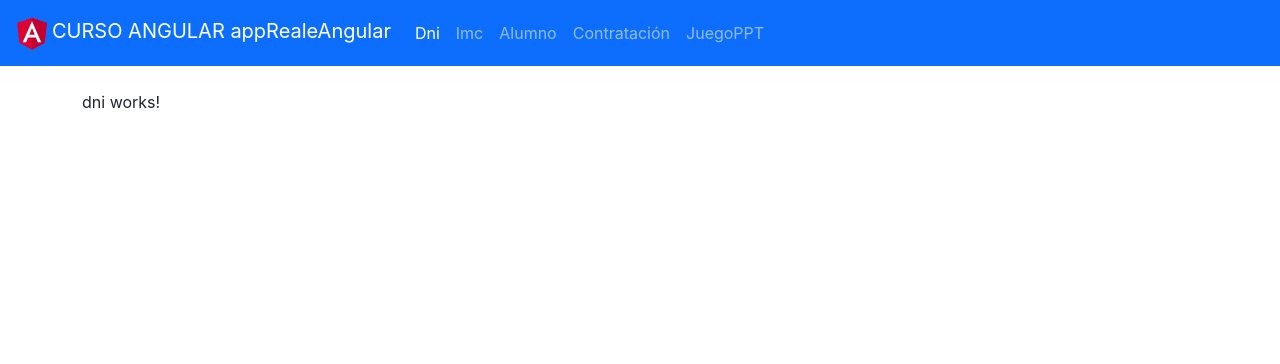
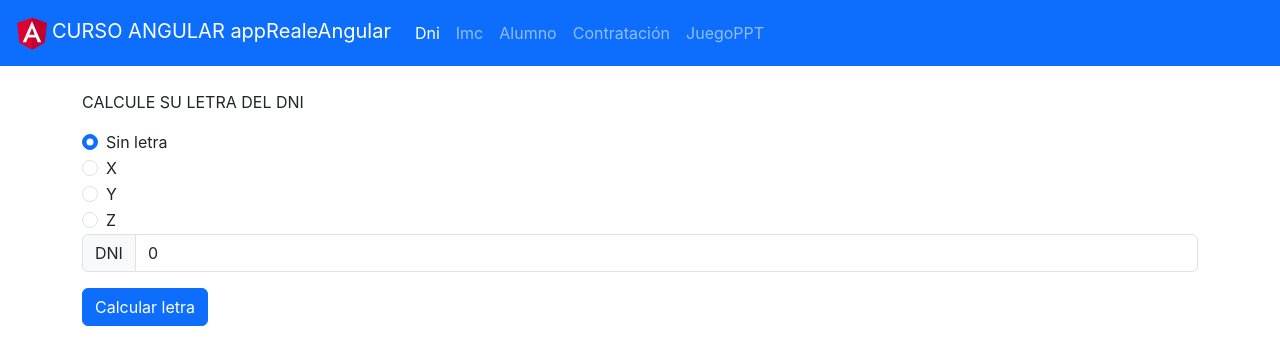
Before and after one commit to Valexx55/NgReale, an Angular app: page /dni in a window 1280 px wide. Shown: the top 364 px of the page. Built offline with nearby package versions, Linux system fonts and the light colour scheme.

Commit message:
Dni completado

```diff
--- a/src/app/app.component.ts
+++ b/src/app/app.component.ts
@@ -3,9 +3,10 @@ import { RouterLink, RouterLinkActive, RouterOutlet } from '@angular/router';
 
 @Component({
   selector: 'app-root',//nombre de la etiqueta
-  imports: [RouterOutlet, RouterLink, RouterLinkActive],
+  imports: [RouterOutlet, RouterLink, RouterLinkActive],//STANDALONE
   templateUrl: './app.component.html',
-  styleUrl: './app.component.css'
+  styleUrl: './app.component.css',
+  standalone: true //por defecto: esta clase es independiente, no pertenece a ningún módulo
 })
 export class AppComponent {
   /**
--- a/src/app/components/dni/dni.component.html
+++ b/src/app/components/dni/dni.component.html
@@ -1 +1,37 @@
-<p>dni works!</p>
+<!-- interpolación -->
+<p>{{titulo}}</p>
+
+<!-- COPY-PASTE DE BOOTSTRAP -->
+
+<div class="form-check">
+  <input class="form-check-input" type="radio" value="sin" name="prefijo" id="sin" checked>
+  <label class="form-check-label" for="sin">
+    Sin letra
+  </label>
+</div>
+<div class="form-check">
+  <input class="form-check-input" type="radio" value="0" name="prefijo" id="x">
+  <label class="form-check-label" for="x">
+    X
+  </label>
+</div>
+<div class="form-check">
+  <input class="form-check-input" type="radio" value="1" name="prefijo" id="y">
+  <label class="form-check-label" for="y">
+    Y
+  </label>
+</div>
+<div class="form-check">
+  <input class="form-check-input" type="radio" value="2" name="prefijo" id="z" >
+  <label class="form-check-label" for="z">
+    Z
+  </label>
+</div>
+
+<div class="input-group mb-3">
+    <span class="input-group-text" id="basic-addon1" >DNI</span>
+    <!-- two way binding -->
+    <input type="number" [(ngModel)]="numero"  class="form-control" placeholder="Meta su dni" aria-label="Username" aria-describedby="basic-addon1">
+</div>
+<!-- event binding -->
+<button (click)="calcularLetraDni()" class="btn btn-primary">Calcular letra</button>
--- a/src/app/components/dni/dni.component.ts
+++ b/src/app/components/dni/dni.component.ts
@@ -1,15 +1,29 @@
-  import { Component, OnInit, OnDestroy, AfterViewInit } from '@angular/core';
+import { Component, OnInit, OnDestroy, AfterViewInit } from '@angular/core';
+import { FormsModule } from '@angular/forms';
 
   @Component({
     selector: 'app-dni',
-    imports: [],
+    imports: [FormsModule],
     templateUrl: './dni.component.html',
     styleUrl: './dni.component.css'
   })
   export class DniComponent implements OnInit, OnDestroy, AfterViewInit {
 
+    //! non-null operator
+    titulo:string;// = 'CALCULE SU LETRA DEL DNI';
+    //titulo= 'CALCULE SU LETRA DEL DNI';
+    numero:number;
+    letra:string;
+
+    //es un atributo estático, porque está definido a nivel de clase: da igual el componente, que este atributo es el mismo siempre
+    static readonly SECUENCIA_LETRAS_DNI:string = "TRWAGMYFPDXBNJZSQVHLCKE";
+
+
     constructor () {
       console.log('En Constructor DniComponent')
+      this.titulo = 'CALCULE SU LETRA DEL DNI';
+      this.numero= 0;
+      this.letra= '';
     }
 
     ngAfterViewInit(): void {
@@ -24,4 +38,33 @@
     ngOnDestroy(): void {
       console.log('On Destroy DniComponent')
     }
+
+    calcularLetraDni() {
+      console.log('Ha tocado el botón de cálculo');
+      console.log(`Ha tocado el botón de cálculo el número es ${this.numero}`);
+      //obtener el numero x
+      //el prefijo x
+      //let para declarar varibles locales a una función
+      let radioSeleccionado = <HTMLInputElement> document.querySelector('[name="prefijo"]:checked');
+      console.log(`letra seleccionado = ${radioSeleccionado.value}`);
+      //hacer el cálculo
+      if (radioSeleccionado.value!='sin')
+      {
+        //caso extranejo
+        let valorRadio:string = radioSeleccionado.value;
+        let numeroAux:number = parseInt (valorRadio+this.numero);
+        let resto:number = numeroAux%23;
+        this.letra =  DniComponent.SECUENCIA_LETRAS_DNI.charAt(resto);
+        console.log(`La letra es ${this.letra}`);
+
+
+      } else {
+        //caso nacional
+        let resto:number = this.numero%23;
+        console.log(`Resto =  ${resto}`);
+        this.letra =  DniComponent.SECUENCIA_LETRAS_DNI.charAt(resto);
+        console.log(`La letra es ${this.letra}`);
+      }
+
+    }
   }
```
Also changed, not shown: public/repaso.txt (added).
